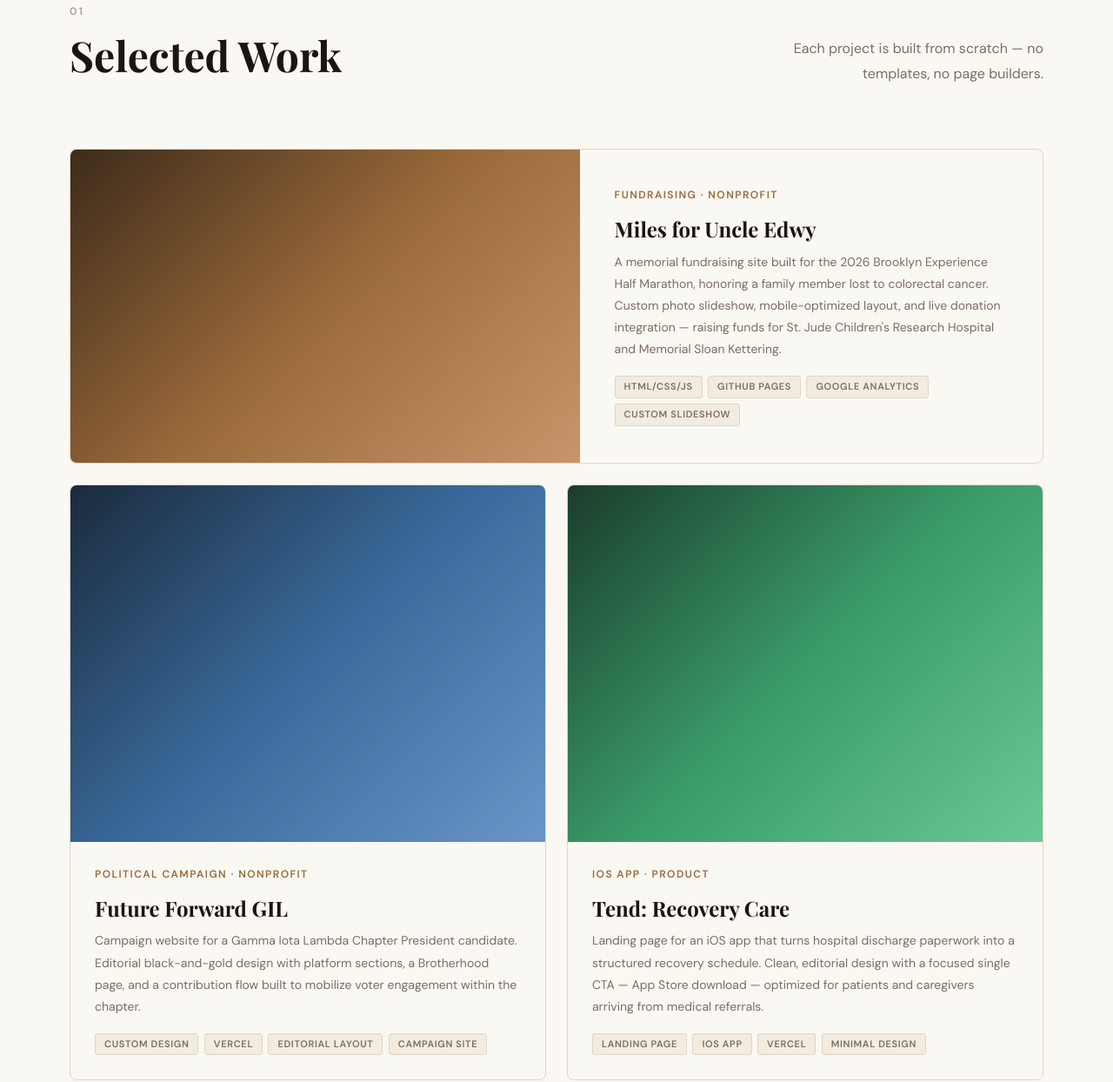
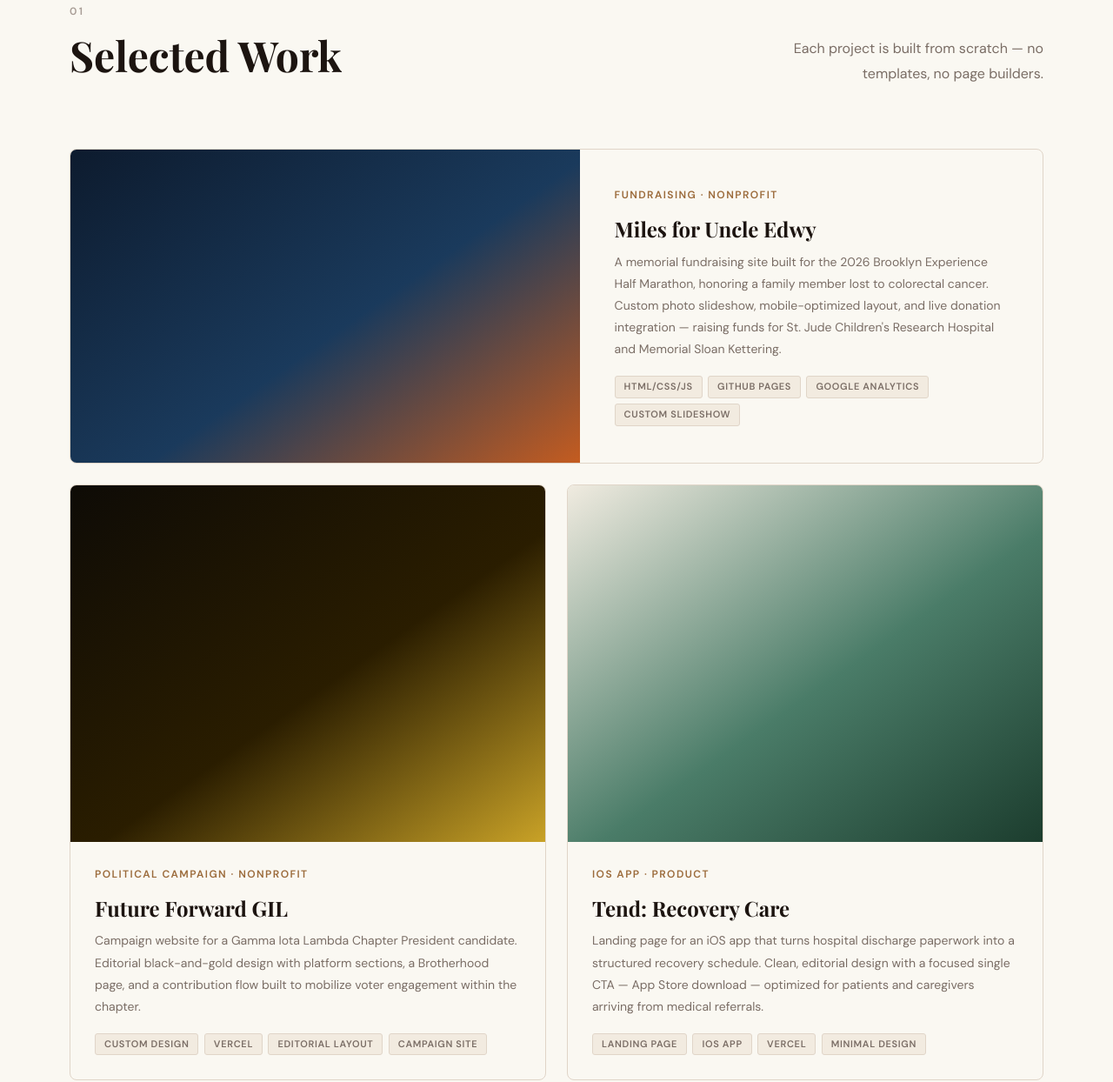
Before and after one commit to elaiken3/manhattanavestudio, a website: page index.html in a window 1280 px wide. Shown: the part 973-2217 px from the top of the page at 87% size. Drawn offline with nearby package versions, Linux system fonts and the light colour scheme; a web font is replaced by a local one.

Commit message:
Replace placeholder gradients with new styles
Updated project card background gradients with new designs.

```diff
--- a/styles/mas.css
+++ b/styles/mas.css
@@ -446,11 +446,14 @@ p { line-height: var(--leading-relaxed); }
   min-height: 360px;
 }
 
-/* Placeholder gradients — replace with real screenshots */
-.project-card__img--1 { background: linear-gradient(135deg, #3D2B1A 0%, #9B6A3A 50%, #C8956A 100%); }
-.project-card__img--2 { background: linear-gradient(135deg, #1A2B3D 0%, #3A6A9B 50%, #6A95C8 100%); }
-.project-card__img--3 { background: linear-gradient(135deg, #1A3D2B 0%, #3A9B6A 50%, #6AC895 100%); }
-.project-card__img--4 { background: linear-gradient(135deg, #3D1A2B 0%, #9B3A6A 50%, #C86A95 100%); }
+/* Miles for Uncle Edwy — dark navy, deep blue, warm orange */
+.project-card__img--1 { background: linear-gradient(145deg, #0d1b2e 0%, #1a3a5c 55%, #c45c20 100%); }
+/* Future Forward GIL — near-black, dark brown, gold */
+.project-card__img--2 { background: linear-gradient(145deg, #0e0b06 0%, #2a1d00 55%, #c9a227 100%); }
+/* Tend: Recovery Care — warm cream, sage, forest green */
+.project-card__img--3 { background: linear-gradient(145deg, #f0ebe0 0%, #4a7c68 55%, #1c3d2e 100%); }
+/* Brooklyn Alphas GIL — black, very dark, gold */
+.project-card__img--4 { background: linear-gradient(145deg, #080808 0%, #1a1200 55%, #d4a017 100%); }
 
 .project-card__overlay {
   position: absolute;
```
